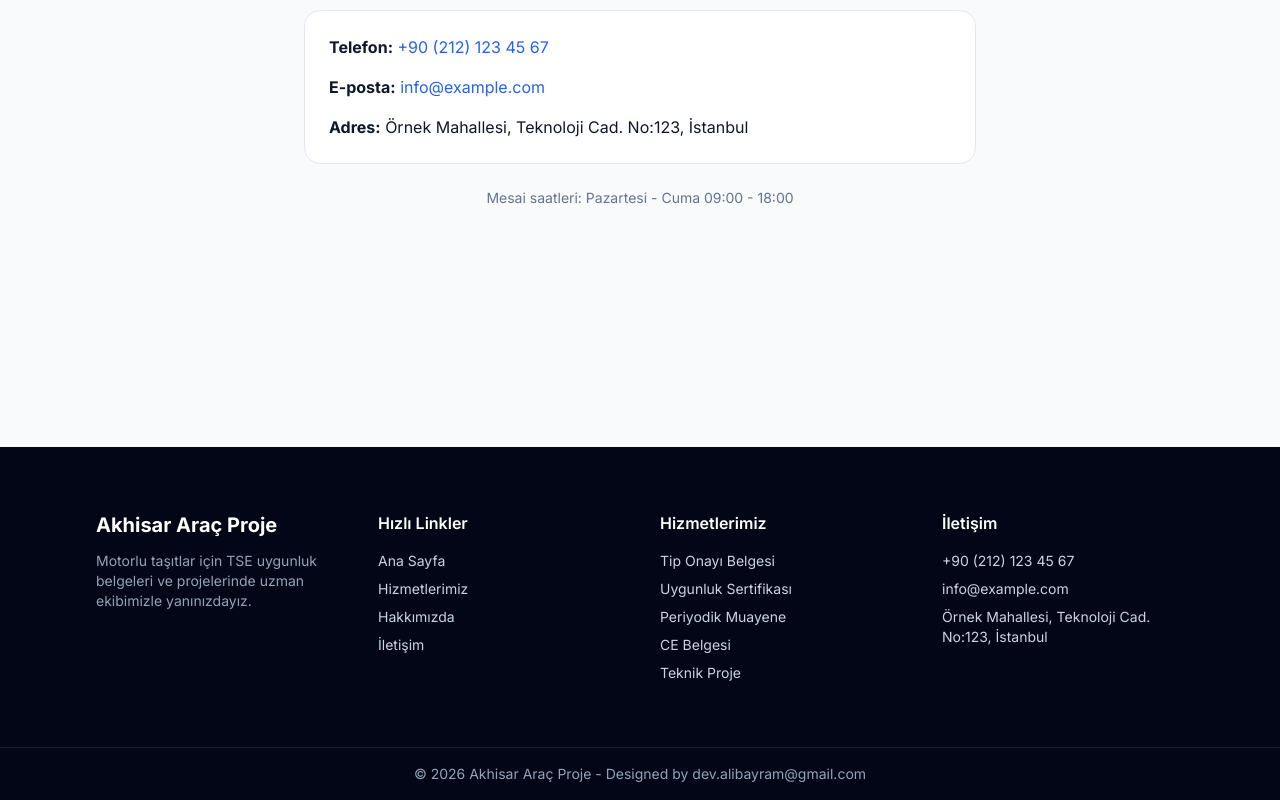
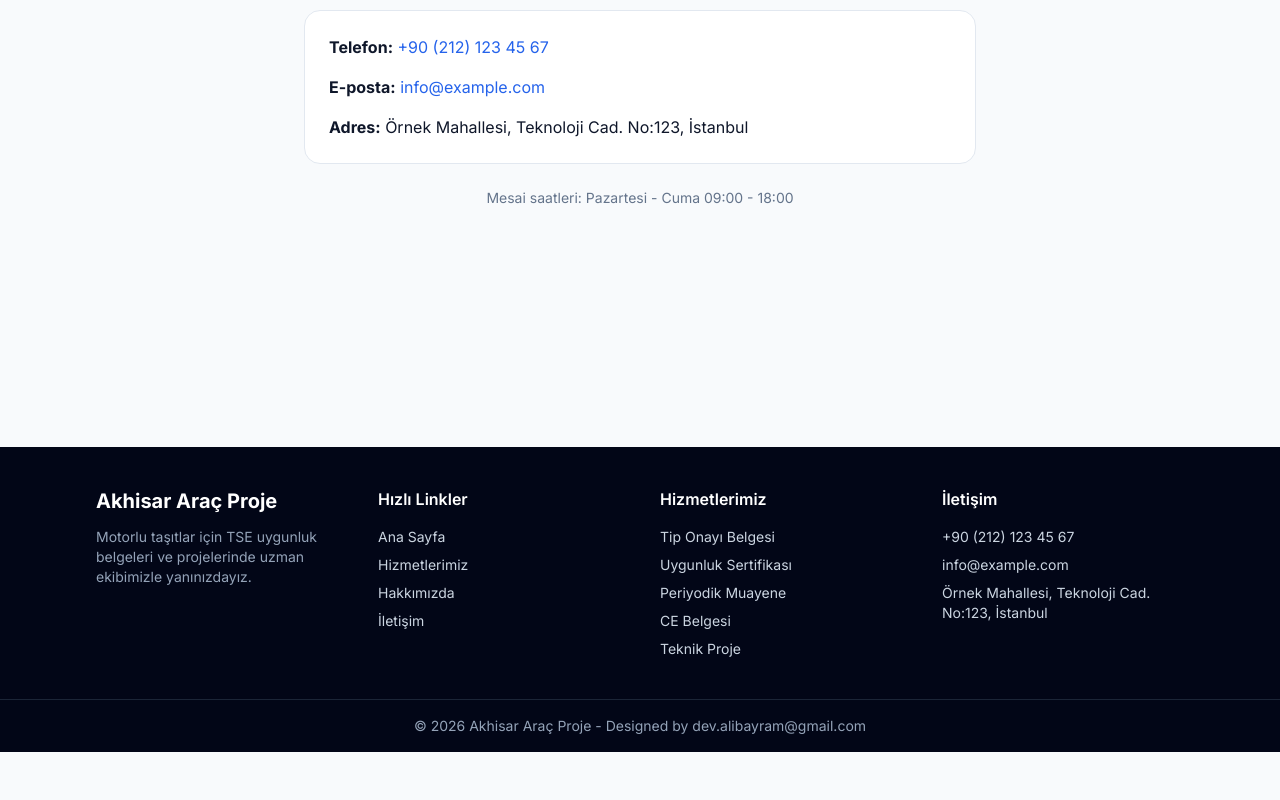
Before and after one commit to dev-alibayram/akhisar-arac-proje, a Next.js app: page /en in a window 1280 px wide. Shown: the part 4814-5614 px from the top of the page. After the commit the page ends 5566 px from the top, so only its background shows below. Built offline with nearby package versions, Linux system fonts and the light colour scheme.

Commit message:
fix(ui): reduce dark footer block height
Tighten vertical padding in the dark section above the copyright line while preserving current content layout and order.

```diff
--- a/src/app/[locale]/page.tsx
+++ b/src/app/[locale]/page.tsx
@@ -260,7 +260,7 @@
         </div>
 
         <div className="bg-slate-950 text-slate-300">
-          <div className="mx-auto grid max-w-6xl gap-10 px-4 py-16 sm:grid-cols-2 sm:px-6 lg:grid-cols-4 lg:px-8">
+          <div className="mx-auto grid max-w-6xl gap-10 px-4 py-10 sm:grid-cols-2 sm:px-6 lg:grid-cols-4 lg:px-8">
             <div>
               <h3 className="text-xl font-bold text-white">Akhisar Araç Proje</h3>
               <p className="mt-3 text-sm text-slate-400">
```
